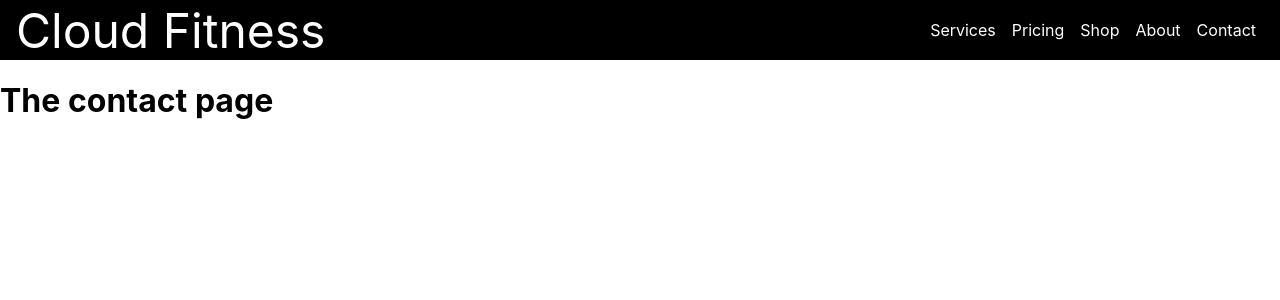
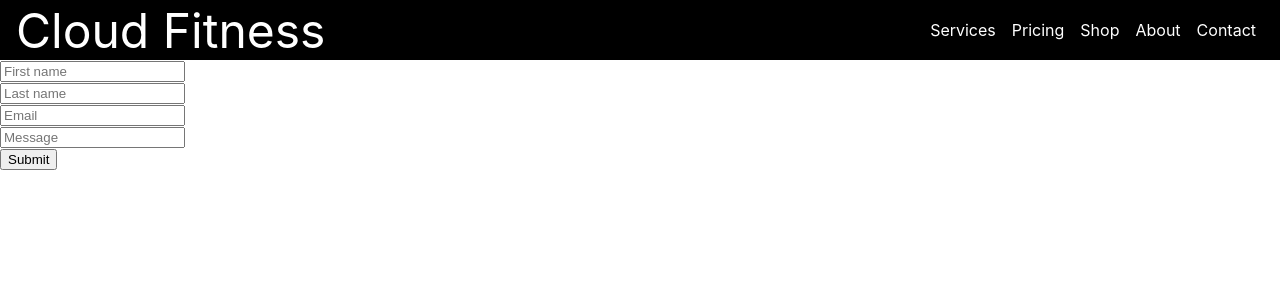
Before and after one commit to absmohamed/Cloud-Fitness-Client, a React (Create React App) app: page /contact in a window 1280 px wide. Shown: the top 300 px of the page. Built offline with nearby package versions, Linux system fonts and the light colour scheme.

Commit message:
added contact form

```diff
--- a/src/components/contact/contact.js
+++ b/src/components/contact/contact.js
@@ -1,12 +1,75 @@
 import React from 'react';
 import "./contact.css";
 
-function Contact() {
-    return (
-        <div>
-            <h1> The contact page </h1>
-        </div>
-    );
+// function Contact() {
+//     return (
+//         <div>
+//             <h1> The contact page </h1>
+//         </div>
+//     );
+// };
+
+class Contact extends React.Component {
+    state = {
+        firstName: "",
+        lastName: "",
+        email: "",
+        message: "",
+    }
+
+    change = (e) => {
+        this.setState({
+        [e.target.name]: e.target.value
+        });
+    };
+
+    onSubmit = (e) => {
+        e.preventDefault();
+        console.log(this.state);
+        this.setState({
+            firstName: "",
+            lastName: "",
+            email: "",
+            message: "",
+        })
+    };
+
+    render() {
+        return (
+            <form className="contact-form">
+                <input
+                    name= "firstName"
+                    placeholder="First name"
+                    value={this.state.firstName}
+                    onChange={e => this.change(e)}
+                />
+                <br/>
+                <input
+                    name= "lastName"
+                    placeholder="Last name"
+                    value={this.state.lastName}
+                    onChange={e => this.change(e)}
+                />
+                <br/>
+                <input
+                    name= "email"
+                    placeholder="Email"
+                    type="email"
+                    value={this.state.email}
+                    onChange={e => this.change(e)}
+                />
+                <br/>
+                <input
+                    name= "message"
+                    placeholder="Message"
+                    value={this.state.message}
+                    onChange={e => this.change(e)}
+                />
+                <br/>
+                <button onClick={e => this.onSubmit(e)}>Submit</button>
+            </form>
+        );
+    }
 };
 
 export default Contact;
```
